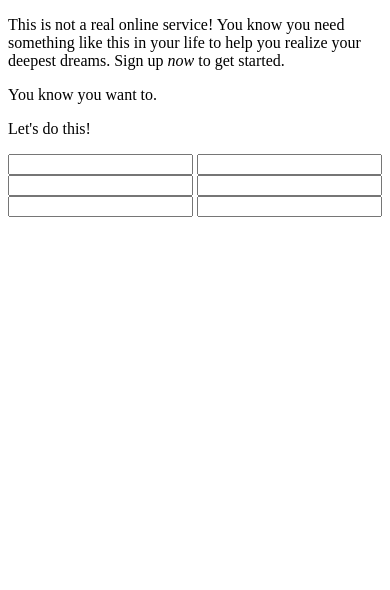
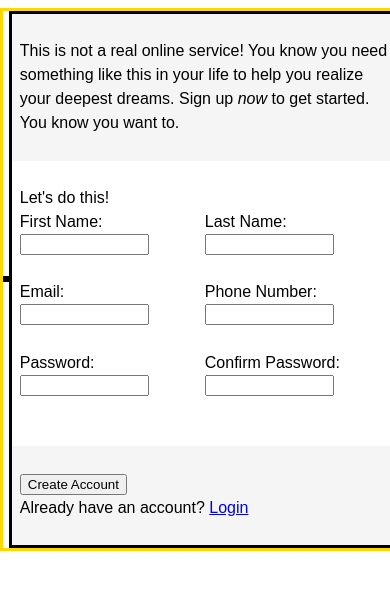
Before and after one commit to RAJA-2007-SOHAIB/odin-sign-up-form, a plain HTML site: page index.html in a window 390 px wide. Drawn offline with Linux system fonts and the light colour scheme.

Commit message:
Structure form layout and add styling
Expanded the signup form with structured HTML and
basic CSS styling. Added labeled fields for first name,
last name, email, phone, password, and confirmation
with validation attributes for better semantics.

Introduced container divisions (.first, .second, .third)
to separate intro text, form inputs, and submit section.
Added Create Account button and login prompt.

Applied CSS resets with modern-normalize, set up flexbox
layout for the body and form rows, and added placeholder
styling (borders, spacing, background colors) to visualize
structure. This commit establishes a styled foundation
for further refinements.

```diff
--- a/index.html
+++ b/index.html
@@ -10,8 +10,11 @@
 </head>
 
 <body>
+    <div class="container-1">
+
+    </div>
     <div class="container-2">
-        <div>
+        <div class="first">
             <p>
                 This is not a real online service!
                 You know you need something like this in your life to help you realize your deepest dreams.
@@ -21,29 +24,42 @@
                 You know you want to.
             </p>
         </div>
-        <form action="#" method="post">
-            <div>
+        <form action="" class="form">
+            <div class="second">
                 <p>Let's do this!</p>
+                <div class="form-row">
                     <label>
-                    <input type="text">
+                        First Name: <input type="text" name="fname" maxlength="20" required>
+                        <span></span>
                     </label>
                     <label>
-                    <input type="text">
+                        Last Name: <input type="text" name="lname" maxlength="20" required>
+                        <span></span>
+                    </label>
+                </div>
+                <div class="form-row">
+                    <label>
+                        Email: <input type="email" name="email">
                     </label>
                     <label>
-                    <input type="text">
+                        Phone Number: <input type="tel" name="phone">
+                    </label>
+                </div>
+                <div class="form-row">
+                    <label>
+                        Password: <input type="password" name="password" minlength="8">
+                        <span></span>
                     </label>
                     <label>
-                    <input type="text">
-                </label>
-                <label>
-                    <input type="text">
-                </label>
-                <label>
-                    <input type="text">
+                        Confirm Password: <input type="password" name="password">
                     </label>
                 </div>
-            <div>
+            </div>
+            <div class="third">
+                <button type="submit">Create Account</button>
+                <p>
+                    Already have an account? <a href="#">Login</a>
+                </p>
             </div>
         </form>
     </div>
--- a/style.css
+++ b/style.css
@@ -0,0 +1,90 @@
+@import "modern-normalize";
+
+:root {
+    line-height: 1.5;
+}
+
+h1,
+h2,
+h3,
+h4,
+h5,
+figure,
+p,
+ol,
+ul {
+    margin: 0;
+}
+
+ol[role="list"],
+ul[role="list"] {
+    list-style: none;
+    padding-inline: 0;
+}
+
+h1,
+h2,
+h3,
+h4,
+h5 {
+    font-size: inherit;
+    font-weight: inherit;
+}
+
+img {
+    display: block;
+    max-inline-size: 100%;
+}
+
+* {
+    box-sizing: border-box;
+}
+
+@font-face {
+    font-family: Norse;
+    src: url(fontz/Norse-Bold.otf);
+}
+
+body {
+    display: flex;
+    justify-content: center;
+    align-items: center;
+    border: 3px solid gold;
+    width: 75vw;
+    min-width: fit-content;
+    margin-left: auto;
+    margin-right: auto;
+}
+
+body>div {
+    border: 3px solid black;
+    flex: 1;
+}
+
+.container-2 {
+    font-family: sans-serif;
+    display: flex;
+    flex-direction: column;
+}
+
+.first,
+.second,
+.third {
+    padding: 3vh 2vw;
+}
+
+.first,
+.third{
+    background-color: #f5f5f5;
+}
+
+input {
+    display: block;
+    max-width: 70%;
+}
+
+.form-row {
+    display: flex;
+    justify-content: space-between;
+    margin-bottom: 3vh;
+}
```
Also changed, not shown: fontz/Norse-Bold.otf (added), images/bg-image.jpg (added), images/odin-lined.png (added). Lines whose indentation alone changed are shown as unchanged.
